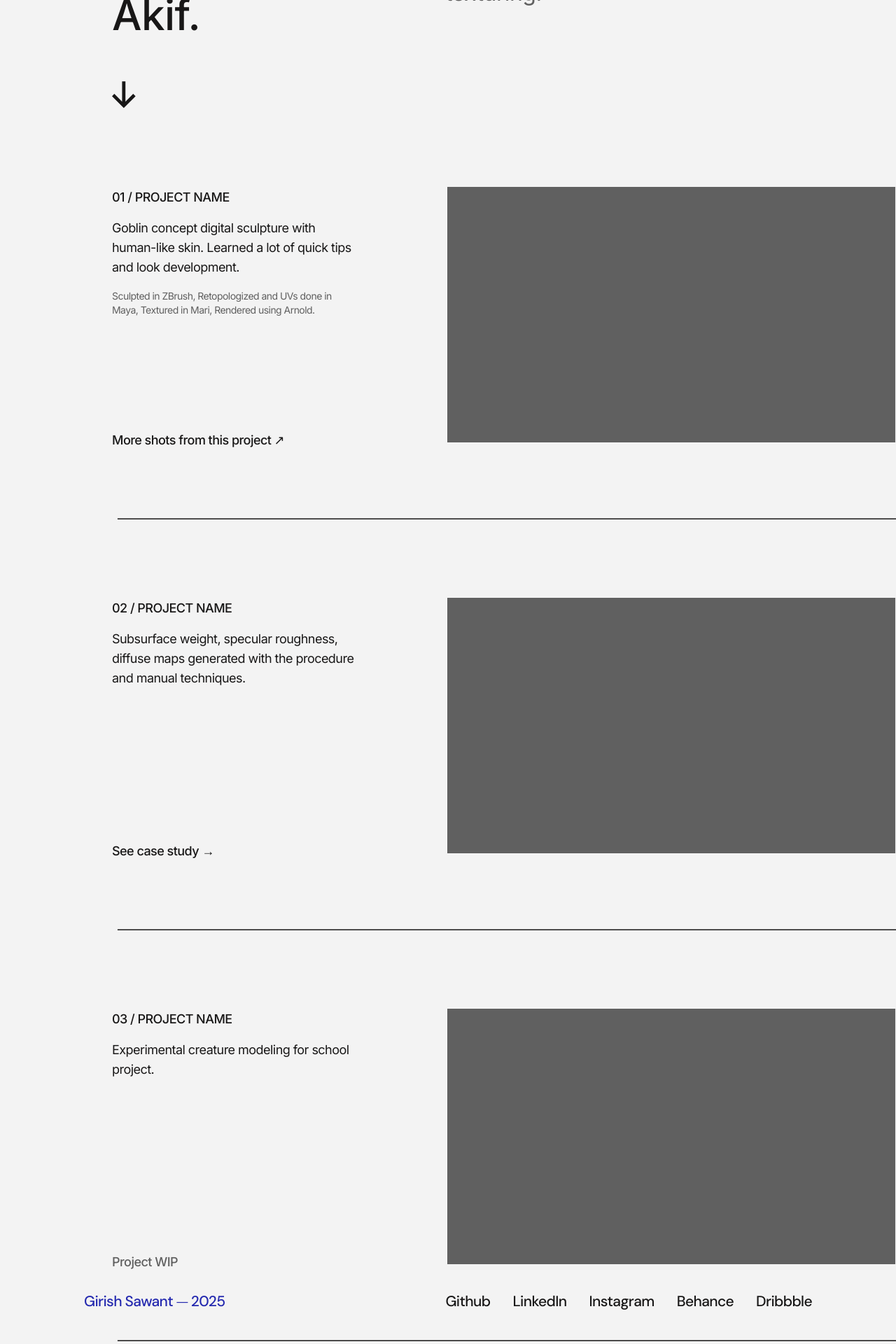
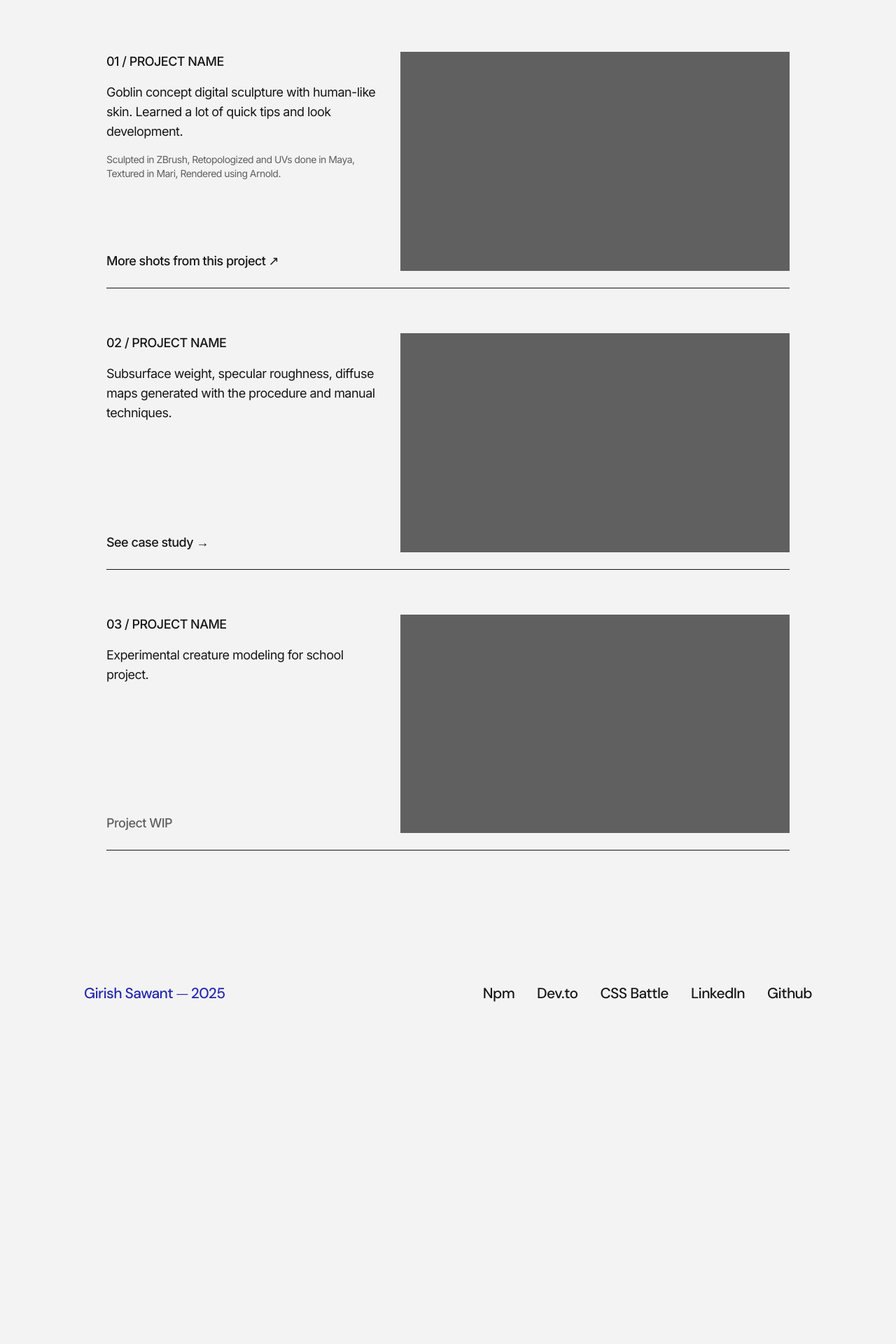
Before and after one commit to girishsawant999/portfolio-website-v2, a Next.js app: page /projects in a window 1280 px wide. Shown: the part 489-2409 px from the top of the page at 70% size. After the commit the page ends 1969 px from the top, so only its background shows below. Built offline with nearby package versions, Linux system fonts and the light colour scheme.

Commit message:
Update navigation links and enhance project section layout for improved user experience

```diff
--- a/src/app/layout.tsx
+++ b/src/app/layout.tsx
@@ -54,44 +54,39 @@ export default function RootLayout({
             </div>
             <div className="flex items-center gap-8 justify-end">
               <Link
-                href="linkedin.com/in/girish-sawant-frontend-artist"
+                href="https://www.npmjs.com/~girishsawant999"
                 target="_blank"
-                rel="noopener noreferrer"
                 className="navigation "
               >
-                Github
+                Npm
               </Link>
               <Link
-                href="linkedin.com/in/girish-sawant-frontend-artist"
+                href="https://dev.to/girishsawant999"
                 target="_blank"
-                rel="noopener noreferrer"
+                className="navigation"
+              >
+                Dev.to
+              </Link>
+              <Link
+                href="https://cssbattle.dev/player/girish_sawant"
+                target="_blank"
+                className="navigation"
+              >
+                CSS Battle
+              </Link>
+              <Link
+                href="https://in.linkedin.com/in/girishsawant999"
+                target="_blank"
                 className="navigation "
               >
                 LinkedIn
               </Link>
               <Link
-                href="https://www.instagram.com/girishsawant_/"
+                href="https://github.com/girishsawant999"
                 target="_blank"
-                rel="noopener noreferrer"
-                className="navigation "
+                className="navigation"
               >
-                Instagram
-              </Link>
-              <Link
-                href="https://www.behance.net/girishsawant"
-                target="_blank"
-                rel="noopener noreferrer"
-                className="navigation "
-              >
-                Behance
-              </Link>
-              <Link
-                href="https://www.dribbble.com/girishsawant"
-                target="_blank"
-                rel="noopener noreferrer"
-                className="navigation "
-              >
-                Dribbble
+                Github
               </Link>
             </div>
           </footer>
--- a/src/app/page.tsx
+++ b/src/app/page.tsx
@@ -108,12 +108,20 @@ export default function Home() {
           </h3>
         </div>
 
-        <div className="flex flex-col gap-7">
-          <a href="mailto:girishsawant999.gs@gmail.com" className="heading-2">
+        <div className="flex flex-col gap-3">
+          <a
+            href="mailto:girishsawant999.gs@gmail.com"
+            className="heading-2 hover:underline"
+          >
             girishsawant999.gs@gmail.com
           </a>
+          <div className="flex items-center gap-3 justify-between">
+            <a className="body w-fit hover:underline">View Resume</a>
 
-          <button className="body w-fit">View Resume</button>
+            <a href="tel:+918796456149" className="body hover:underline">
+              +91 8796456149
+            </a>
+          </div>
         </div>
       </section>
     </>
--- a/src/app/projects/page.tsx
+++ b/src/app/projects/page.tsx
@@ -1,20 +1,19 @@
 const Projects = () => {
   return (
-    <div className="w-[1120px] h-[2044px]">
-      <div className="w-[1056px] h-[283.22px]">
-        <p className="w-[360px] h-[129px] absolute left-40 top-[360px] text-6xl font-medium text-left text-[#181717]">
-          <span className="w-[360px] h-[129px] text-6xl font-medium text-left text-[#181717]">
-            Hello, I’m Mehmet Akif.
-          </span>
-          <br />
-        </p>
+    <div className="max-w-7xl mx-auto px-4 sm:px-6 lg:px-8 py-12">
+      {/* Hero Section */}
+      <section className="grid grid-cols-1 lg:grid-cols-2 gap-8 mb-24">
+        <div className="flex flex-col justify-center">
+          <h1 className="text-6xl font-medium text-[#181717] mb-8">
+            Hello, I&apos;m Mehmet Akif.
+          </h1>
+          <div className="flex justify-start mt-4">
             <svg
               width={34}
               height={39}
               viewBox="0 0 34 39"
               fill="none"
               xmlns="http://www.w3.org/2000/svg"
-          className="absolute left-[159.53px] top-[604.68px]"
               preserveAspectRatio="none"
             >
               <path
@@ -22,124 +21,86 @@ const Projects = () => {
                 fill="#181717"
               />
             </svg>
-        <p className="w-[580px] h-[111px] absolute left-[636px] top-[424px] text-[32px] text-left">
-          <span className="w-[580px] h-[111px] text-[32px] text-left text-[#606060]">
-            A senior-year design student who trying to specialize in 3D modeling
-            &amp; texturing.
-          </span>
-          <br />
-          <br />
+          </div>
+        </div>
+        <div className="flex flex-col justify-center">
+          <p className="text-[32px] text-[#606060]">
+            A passionate senior-year design student specializing in 3D modeling
+            and texturing, constantly exploring new techniques and creative
+            possibilities.
           </p>
         </div>
-      <div className="w-[1120px] h-[473px] absolute left-40 top-[757px]">
-        <p className="w-[326.21px] h-[19px] absolute left-0 top-0 text-lg font-medium text-left text-[#181717]">
+      </section>
+
+      {/* Project 1 */}
+      <section className="mb-16">
+        <div className="grid grid-cols-1 lg:grid-cols-12 gap-8 mb-4">
+          <div className="lg:col-span-5 flex flex-col space-y-4">
+            <h2 className="text-lg font-medium text-[#181717]">
               01 / PROJECT NAME
+            </h2>
+            <p className="text-lg text-[#181717]">
+              Goblin concept digital sculpture with human-like skin. Learned a
+              lot of quick tips and look development.
             </p>
-        <p className="w-[356px] h-[169px] absolute left-0 top-11 text-lg text-left text-[#181717]">
-          <span className="w-[356px] h-[169px] text-lg text-left text-[#181717]">
-            Goblin concept digital sculpture with human-like skin. Learned a lot
-            of quick tips and look development.
-          </span>
-          <br />
-          <br />
-          <br />
+            <p className="text-sm text-[#606060]">
+              Sculpted in ZBrush, Retopologized and UVs done in Maya, Textured
+              in Mari, Rendered using Arnold.
             </p>
-        <p className="w-[315.34px] h-[35px] absolute left-0 top-[145px] text-sm text-left text-[#606060]">
-          Sculpted in ZBrush, Retopologized and UVs done in Maya, Textured in
-          Mari, Rendered using Arnold.
-        </p>
-        <p className="w-[326.21px] h-5 absolute left-0 top-[347px] text-lg font-medium text-left text-[#181717]">
+            <div className="flex-grow"></div>
+            <a href="#" className="text-lg font-medium text-[#181717]">
               More shots from this project ↗
-        </p>
-        <div className="w-[640px] h-[364.68px] absolute left-[479px] top-[-1px] bg-[#606060]" />
-        <svg
-          width={1116}
-          height={2}
-          viewBox="0 0 1116 2"
-          fill="none"
-          xmlns="http://www.w3.org/2000/svg"
-          className="absolute left-[6.66px] top-[471.75px]"
-          preserveAspectRatio="none"
-        >
-          <line
-            x1="0.908203"
-            y1="1.25"
-            x2="1115.97"
-            y2="1.25"
-            stroke="#181717"
-            stroke-width="1.5"
-          />
-        </svg>
+            </a>
           </div>
-      <div className="w-[1120px] h-[473px] absolute left-40 top-[1344px]">
-        <p className="w-[326.21px] h-[19px] absolute left-0 top-0 text-lg font-medium text-left text-[#181717]">
+          <div className="lg:col-span-7">
+            <div className="w-full aspect-[16/9] bg-[#606060]"></div>
+          </div>
+        </div>
+        <div className="w-full border-b-[1.5px] border-[#181717] mt-6"></div>
+      </section>
+
+      {/* Project 2 */}
+      <section className="mb-16">
+        <div className="grid grid-cols-1 lg:grid-cols-12 gap-8 mb-4">
+          <div className="lg:col-span-5 flex flex-col space-y-4">
+            <h2 className="text-lg font-medium text-[#181717]">
               02 / PROJECT NAME
-        </p>
-        <p className="w-[356px] h-[169px] absolute left-0 top-11 text-lg text-left text-[#181717]">
-          <span className="w-[356px] h-[169px] text-lg text-left text-[#181717]">
+            </h2>
+            <p className="text-lg text-[#181717]">
               Subsurface weight, specular roughness, diffuse maps generated with
               the procedure and manual techniques.
-          </span>
-          <br />
             </p>
-        <p className="w-[326.21px] h-5 absolute left-0 top-[347px] text-lg font-medium text-left text-[#181717]">
+            <div className="flex-grow"></div>
+            <a href="#" className="text-lg font-medium text-[#181717]">
               See case study →
+            </a>
+          </div>
+          <div className="lg:col-span-7">
+            <div className="w-full aspect-[16/9] bg-[#606060]"></div>
+          </div>
+        </div>
+        <div className="w-full border-b-[1.5px] border-[#181717] mt-6"></div>
+      </section>
+
+      {/* Project 3 */}
+      <section className="mb-16">
+        <div className="grid grid-cols-1 lg:grid-cols-12 gap-8 mb-4">
+          <div className="lg:col-span-5 flex flex-col space-y-4">
+            <h2 className="text-lg font-medium text-[#181717]">
+              03 / PROJECT NAME
+            </h2>
+            <p className="text-lg text-[#181717]">
+              Experimental creature modeling for school project.
             </p>
-        <div className="w-[640px] h-[364.68px] absolute left-[479px] top-[-1px] bg-[#606060]" />
-        <svg
-          width={1116}
-          height={2}
-          viewBox="0 0 1116 2"
-          fill="none"
-          xmlns="http://www.w3.org/2000/svg"
-          className="absolute left-[6.66px] top-[471.75px]"
-          preserveAspectRatio="none"
-        >
-          <line
-            x1="0.908203"
-            y1="1.25"
-            x2="1115.97"
-            y2="1.25"
-            stroke="#181717"
-            stroke-width="1.5"
-          />
-        </svg>
+            <div className="flex-grow"></div>
+            <p className="text-lg font-medium text-[#606060]">Project WIP</p>
           </div>
-      <div className="w-[1120px] h-[473px] absolute left-40 top-[1931px]">
-        <p className="w-[326.21px] h-[19px] absolute left-0 top-0 text-lg font-medium text-left text-[#181717]">
-          03 / PROJECT NAME
-        </p>
-        <p className="w-[356px] h-[169px] absolute left-0 top-11 text-lg text-left text-[#181717]">
-          <span className="w-[356px] h-[169px] text-lg text-left text-[#181717]">
-            Experimental creature modeling for school project.
-          </span>
-          <br />
-          <br />
-          <br />
-        </p>
-        <p className="w-[326.21px] h-5 absolute left-0 top-[347px] text-lg font-medium text-left text-[#606060]">
-          Project WIP
-        </p>
-        <div className="w-[640px] h-[364.68px] absolute left-[479px] top-[-1px] bg-[#606060]" />
-        <svg
-          width={1116}
-          height={2}
-          viewBox="0 0 1116 2"
-          fill="none"
-          xmlns="http://www.w3.org/2000/svg"
-          className="absolute left-[6.66px] top-[471.75px]"
-          preserveAspectRatio="none"
-        >
-          <line
-            x1="0.908203"
-            y1="1.25"
-            x2="1115.97"
-            y2="1.25"
-            stroke="#181717"
-            stroke-width="1.5"
-          />
-        </svg>
+          <div className="lg:col-span-7">
+            <div className="w-full aspect-[16/9] bg-[#606060]"></div>
           </div>
+        </div>
+        <div className="w-full border-b-[1.5px] border-[#181717] mt-6"></div>
+      </section>
     </div>
   );
 };
```
Lines whose indentation alone changed are shown as unchanged.
